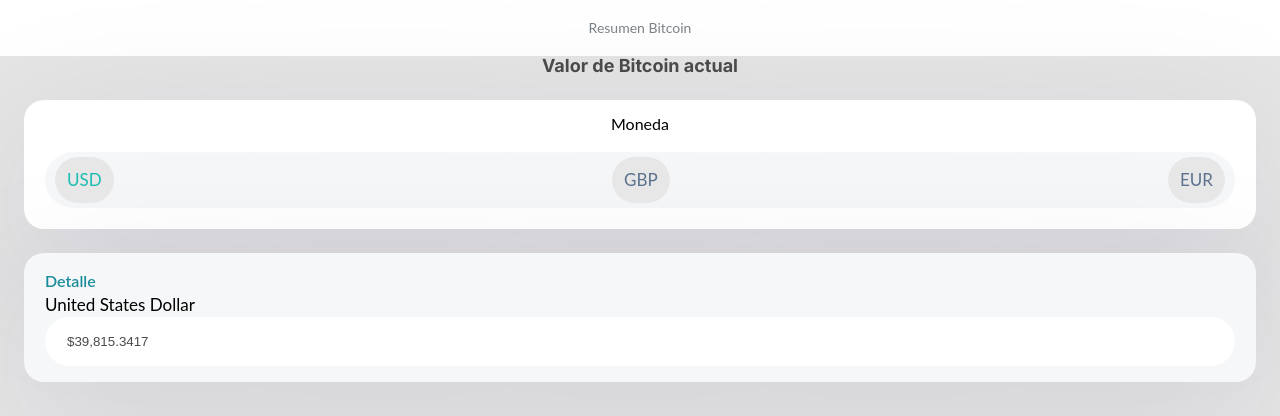
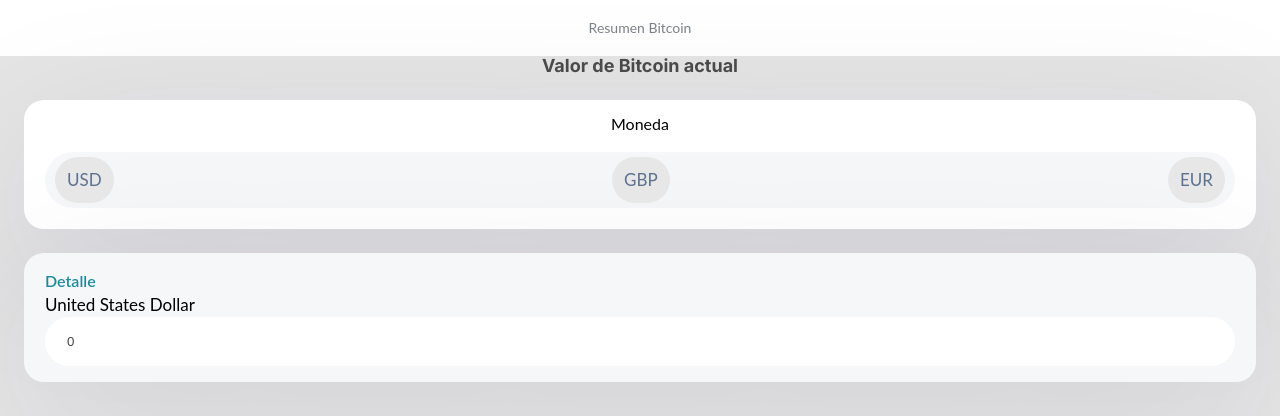
Before and after one commit to Any28Flo/crypto-technical-chellenge, a React (Create React App) app: page / in a window 1280 px wide. Shown: the top 416 px of the page. Built offline with nearby package versions, Linux system fonts and the light colour scheme.

Commit message:
feat | create currency context

```diff
--- /dev/null
+++ b/src/contexts/CryptoContext.js
@@ -0,0 +1,30 @@
+import React, {createContext, useState} from "react";
+
+const CryptoContext = createContext();
+
+const initState = {
+  actualPrice:0,
+  currency:""
+}
+
+const CryptoProvider = ({children}) => {
+
+  const [cryptoState, setCryptoState] = useState(initState);
+
+  const handleChange = e =>{
+    const { value } = e.target.dataset;
+    setCryptoState({
+      ...cryptoState,
+      currency: value
+    })
+  }
+  const data = { cryptoState, handleChange }
+
+  return (
+    <CryptoContext.Provider value={data}>
+      {children}
+    </CryptoContext.Provider>
+  )
+}
+export {CryptoContext}
+export default CryptoProvider;
--- a/src/features/crypto/FormPriceCrypto/FormPriceCrypto.js
+++ b/src/features/crypto/FormPriceCrypto/FormPriceCrypto.js
@@ -1,5 +1,6 @@
-import React, { useEffect, useState } from 'react';
+import React, { useContext, useEffect } from 'react';
 import styled from 'styled-components';
+import { CryptoContext } from '../../../contexts/CryptoContext';
 
 const Form = styled.form`
     display: flex;
@@ -17,10 +18,9 @@
 `;
 
 const handleChecked = (checked) => {
-  if(checked){
-    return "color: #1BBCB2";
-  }
-
+    if (checked) {
+        return 'color: #1BBCB2';
+    }
 };
 
 const Label = styled.label`
@@ -31,47 +31,37 @@
     color: #5c7190;
     padding: 1.1rem 1.2rem;
     font: 00 1.4rem/1.7rem 'Lato';
-  ${({ checked }) => handleChecked(checked)};
-
+    ${({ checked }) => handleChecked(checked)};
 `;
 
 function FormPriceCrypto(props) {
     const { options } = props;
-    const [value, setValue] = useState(options[0]);
-    console.log(value);
 
-    const handleChange = (e) => {
-        const { value } = e.target.dataset;
-        setValue(value);
-    };
+    const { handleChange, cryptoState } = useContext(CryptoContext);
+
     useEffect(() => {
-        console.log('render');
-    }, [value]);
+
+    }, [cryptoState]);
+
     return (
         <Form>
             {options.map((option) => {
-                console.log(value === option);
                 return (
-                    <>
-                        {' '}
+                    <div key={option}>
                         <InputRadio
                             type="radio"
                             name="radios"
                             value={option}
-                            checked={value === option}
-                            onChange={handleChange}
                             key={`input-${option}`}
                         />
                         <Label
-                          checked={value === option}
-
-                          data-value={option}
+                            checked={cryptoState.currency === option}
+                            data-value={option}
                             onClick={handleChange}
-                            key={option}
                         >
                             {option}
                         </Label>{' '}
-                    </>
+                    </div>
                 );
             })}
         </Form>
--- a/src/pages/home/Home.js
+++ b/src/pages/home/Home.js
@@ -1,9 +1,11 @@
-import React from 'react';
+import React, {useContext} from 'react';
 import styled from 'styled-components';
 import Subtitle from '../../features/ui/headers/Subtitle';
 import Button from '../../features/ui/buttons/Button/Button';
 import FormPriceCrypto from '../../features/crypto/FormPriceCrypto/FormPriceCrypto';
 import Input from '../../features/ui/Form/Input';
+import { CryptoContext } from "../../contexts/CryptoContext";
+
 const handleColor = (color) => {
     switch (color) {
         case 'white':
@@ -26,7 +28,7 @@
     text-align: center;
 `;
 const Card = styled.div`
-  padding: 1.6rem 2.1rem;
+    padding: 1.6rem 2.1rem;
     border-radius: 2rem;
     margin-top: 2.4rem;
     box-shadow: 0rem 4rem 16rem rgba(36, 22, 77, 0.1);
@@ -43,37 +45,41 @@
     color: #198c9b;
 `;
 const Footer = styled.div`
-  margin-top: 12rem;
+    margin-top: 12rem;
 `;
 
-// const initState = {
-//   actualPrice:"",
-//   currency:""
-// }
+const handleSubmit = (e) => {
+    console.log('sd');
+    console.log(e);
+};
 
-const Home = () => {
+function Home() {
     const currencies = ['USD', 'GBP', 'EUR'];
+    const {  cryptoState } = useContext(CryptoContext);
+    console.log(cryptoState);
     return (
-        <>
+      <>
             <PageHeader>Resumen Bitcoin</PageHeader>
             <HomePage>
                 <Subtitle>Valor de Bitcoin actual</Subtitle>
                 <Card color="white">
                     <H3>Moneda</H3>
-                    <FormPriceCrypto options={currencies} />
+                    <FormPriceCrypto
+                        options={currencies}
+                        handleSubmit={handleSubmit}
+                    />
                 </Card>
                 <Card color="primary">
                     <H3Bold>Detalle</H3Bold>
                     <p>United States Dollar</p>
-                    <Input type="text" disabled value="$39,815.3417" />
+                    <Input type="text" disabled value={cryptoState?.actualPrice}/>
                 </Card>
-              <Footer>
-                <Button>Actualizar</Button>
-
-              </Footer>
+                <Footer>
+                    <Button onClick={handleSubmit}>Actualizar</Button>
+                </Footer>
             </HomePage>
         </>
     );
-};
+}
 
 export default Home;
--- a/src/routes/AppRoutes.js
+++ b/src/routes/AppRoutes.js
@@ -4,13 +4,14 @@
 import Home from '../pages/home/Home';
 import Register from '../pages/register/Register';
 import Onboarding from '../pages/onboarding/Onboarding';
+import CryptoProvider from "../contexts/CryptoContext";
 
 function AppRoutes() {
     return (
         <Routes>
             <Route path={routes.onboarding} element={<Onboarding />} />
             <Route path={routes.register} element={<Register />} />
-            <Route path={routes.main} element={<Home />} />
+            <Route path={routes.main} element={<CryptoProvider><Home /></CryptoProvider>} />
         </Routes>
     );
 }
```
